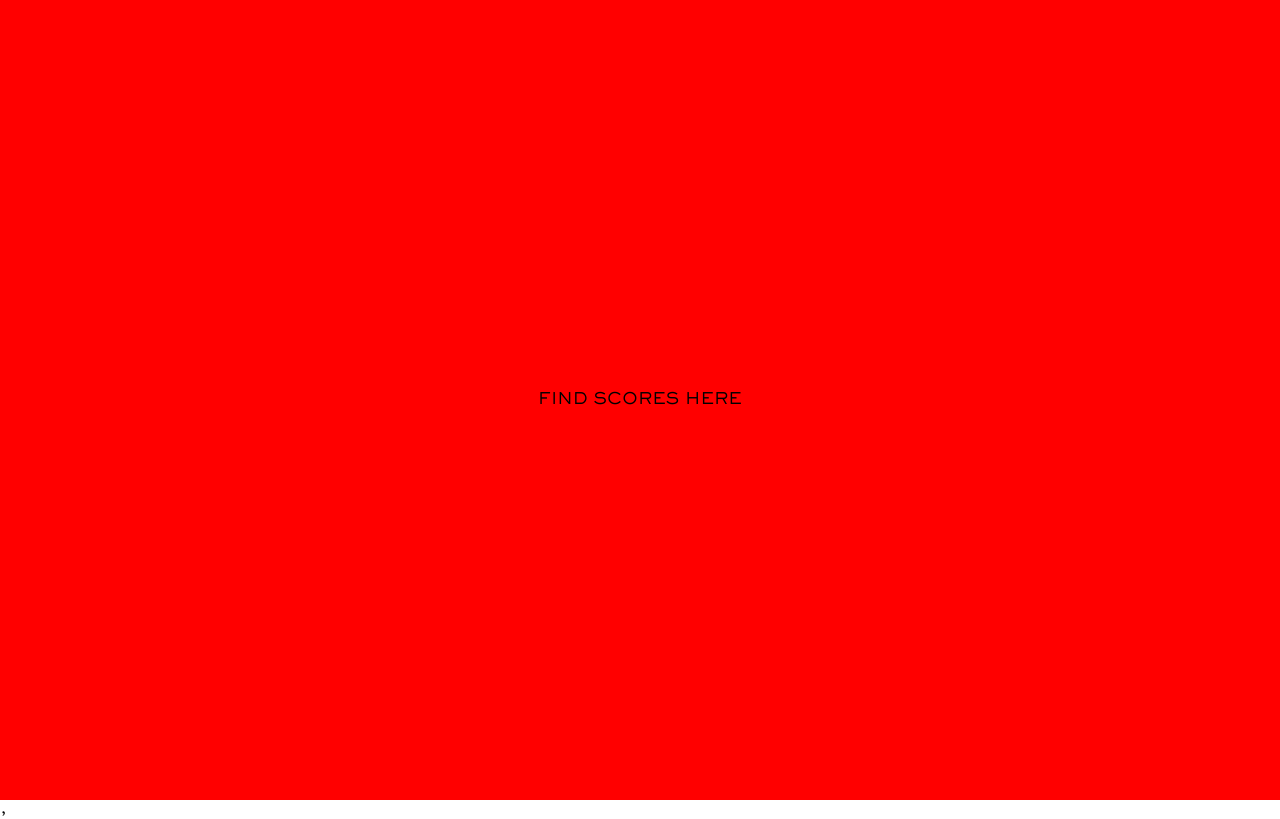
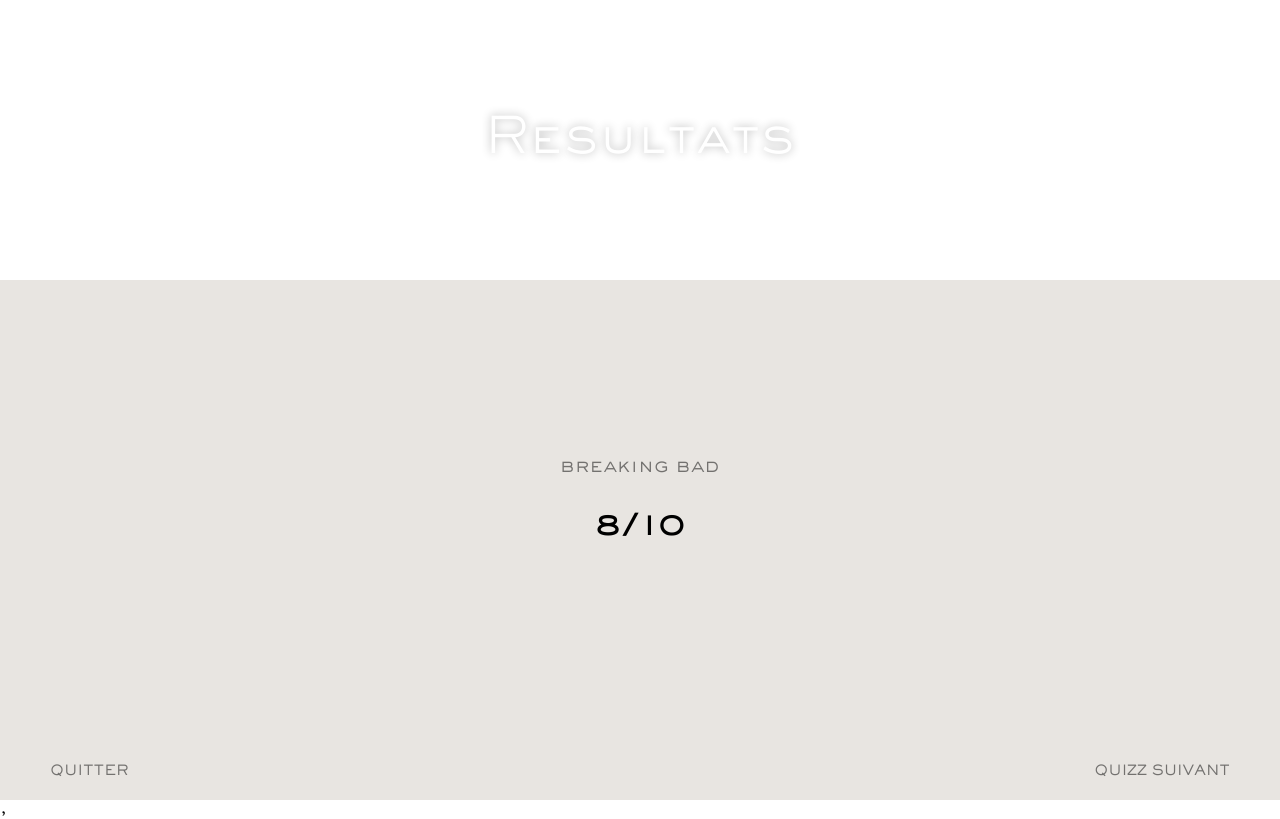
Before and after one commit to leochocolat/QuizzReact, a React (Create React App) app: page /quizz/1/results in a window 1280 px wide. Built offline with nearby package versions, Linux system fonts and the light colour scheme.

Commit message:
add result page

```diff
--- a/src/javascript/pages/Results.js
+++ b/src/javascript/pages/Results.js
@@ -1,12 +1,26 @@
 import React, {useEffect} from 'react';
-import { NavLink, Redirect } from 'react-router-dom';
+import { NavLink } from 'react-router-dom';
 import ScoreContext from '../provider/ScoreContext';
 
 class Results extends React.Component {
     render() {
+        const style = {
+            backgroundImage: `url()`
+        }
+
         return (
             <section className="page-results">
-                FIND SCORES HERE
+                <header className="header-results" style={style}>
+                    <h1 className="header-results__heading">Resultats</h1>
+                </header>
+                <section className="section-results">
+                    <h2 className="section-results__subheading">Breaking Bad</h2>
+                    <div className="section-results__results">
+                        <p>8/10</p>
+                    </div>
+                    <NavLink to='/' className="section-results__leave-button">Quitter</NavLink>
+                    <NavLink to='/' className="section-results__next-button">Quizz suivant</NavLink>
+                </section>
             </section>
         )
     }
--- a/src/style/app.scss
+++ b/src/style/app.scss
@@ -17,6 +17,8 @@
 // SECTIONS
 @import './sections/section-theme.scss';
 @import './sections/section-question.scss';
+@import './sections/section-results.scss';
 
 // HEADERS
 @import './sections/headers/header-quizz.scss';
+@import './sections/headers/header-results.scss';
--- a/src/style/base/base.scss
+++ b/src/style/base/base.scss
@@ -18,6 +18,7 @@
 
 a {
     text-decoration: none;
+    color: inherit;
 }
 
 ul {
--- a/src/style/pages/page-results.scss
+++ b/src/style/pages/page-results.scss
@@ -1,8 +1,3 @@
 .page-results {
-    min-height: 100vh;
-
-    text-align: center;
-    background: red;
-
-    line-height: 100vh;
+    height: 100vh;
 }
--- /dev/null
+++ b/src/style/sections/headers/header-results.scss
@@ -0,0 +1,23 @@
+.header-results {
+    display: flex;
+    flex-direction: column;
+    justify-content: center;
+    align-items: center;
+
+    height: 35%;
+    width: 100%;
+
+    background-position: center;
+    background-size: cover;
+}
+
+.header-results__heading {
+    color: white;
+
+    text-align: center;
+    font-family: $sackers;
+    font-size: 50px;
+    font-weight: 300;
+
+    text-shadow: 0px 0px 10px rgba(0, 0, 0, .3);
+}
--- /dev/null
+++ b/src/style/sections/section-results.scss
@@ -0,0 +1,116 @@
+.section-results {
+    position: relative;
+
+    display: flex;
+    justify-content: center;
+    align-items: center;
+    flex-direction: column;
+
+    text-align: center;
+
+    width: 100%;
+    height: 65%;
+
+    background-color: #E8E5E1;
+}
+
+.section-results__subheading {
+    font-weight: 300;
+    font-size: 20px;
+    text-transform: lowercase;
+    opacity: 0.5;
+}
+
+.section-results__results {
+    max-width: 800px;
+
+    padding-bottom: 50px;
+
+    font-size: 30px;
+    text-transform: uppercase;
+    font-weight: 900;
+}
+
+.section-results__leave-button {
+    position: absolute;
+    bottom: 0;
+    left: 0;
+
+    padding: 0;
+    margin: 20px 50px;
+
+    text-align: left;
+    font-family: $sackers;
+    font-size: 14px;
+    text-transform: uppercase;
+
+    background: none;
+    border: none;
+    opacity: 0.5;
+    outline: none;
+
+    &:before {
+        position: absolute;
+        bottom: 0;
+        left: 0;
+
+        width: 0;
+        height: 1px;
+
+        background-color: black;
+        opacity: 0.5;
+
+        content: '';
+        transition: width .5s ease-in-out;
+    }
+
+    &:hover {
+        cursor: pointer;
+
+        &:before {
+            width: 100%;
+        }
+    }
+}
+
+.section-results__next-button {
+    position: absolute;
+    bottom: 0;
+    right: 0;
+
+    padding: 0;
+    margin: 20px 50px;
+
+    text-align: left;
+    font-family: $sackers;
+    font-size: 14px;
+    text-transform: uppercase;
+
+    background: none;
+    border: none;
+    opacity: 0.5;
+    outline: none;
+
+    &:before {
+        position: absolute;
+        bottom: 0;
+        left: 0;
+
+        width: 0;
+        height: 1px;
+
+        background-color: black;
+        opacity: 0.5;
+
+        content: '';
+        transition: width .5s ease-in-out;
+    }
+
+    &:hover {
+        cursor: pointer;
+
+        &:before {
+            width: 100%;
+        }
+    }
+}
```
